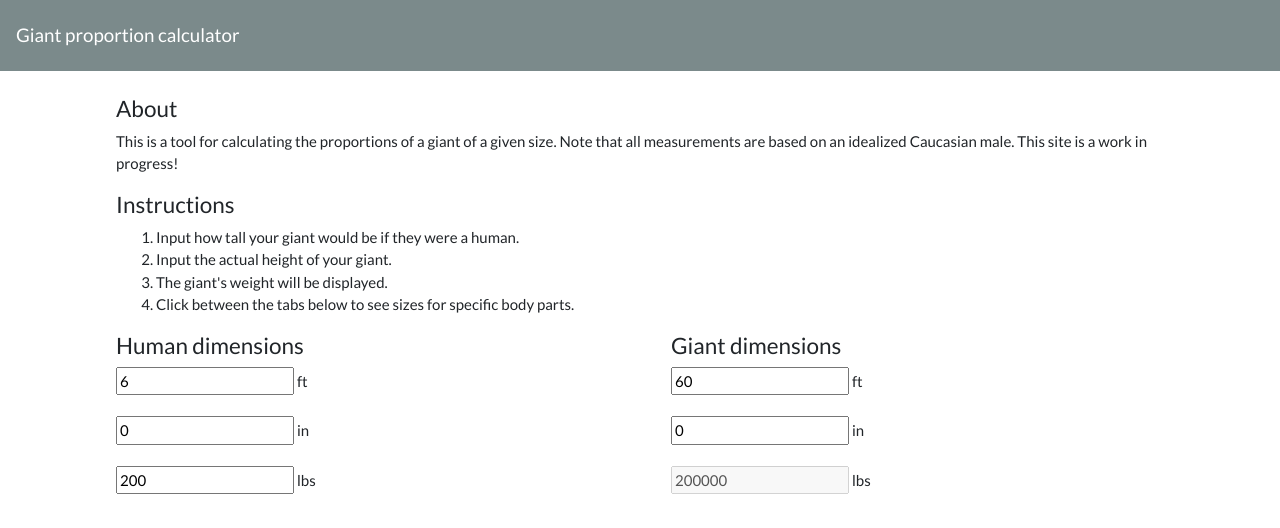
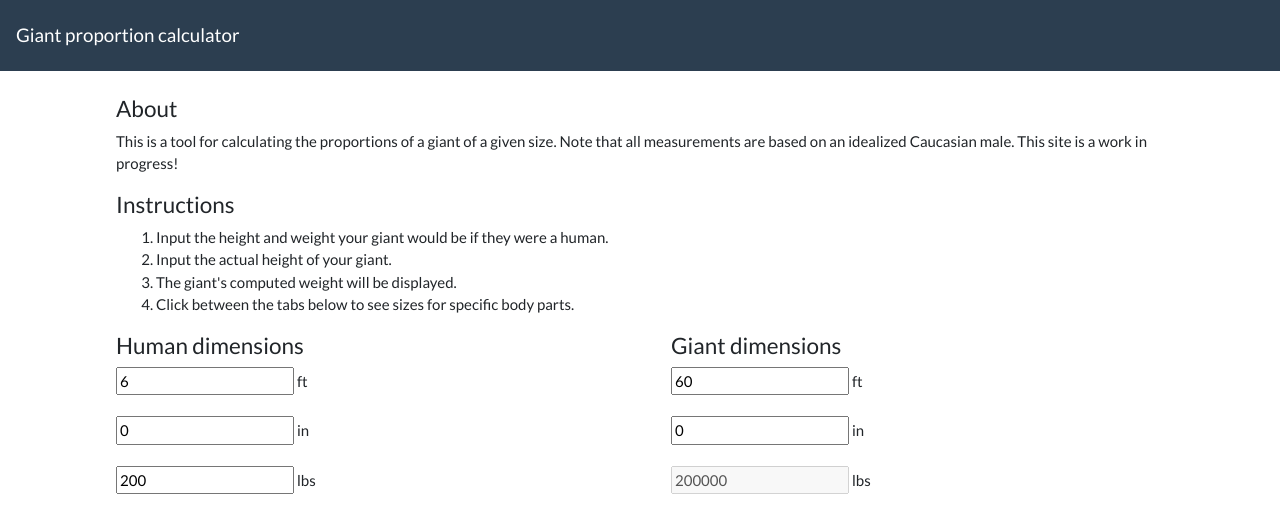
Before and after one commit to thundering-susurrus/thundering-susurrus.github.io, a plain HTML site: page calculator.html in a window 1280 px wide. Shown: the top 528 px of the page. Drawn offline with nearby package versions, Linux system fonts and the light colour scheme.

Commit message:
Fixes overflow issue and improves instructions

```diff
--- a/calculator.html
+++ b/calculator.html
@@ -9,7 +9,6 @@
     <script src="https://stackpath.bootstrapcdn.com/bootstrap/4.5.1/js/bootstrap.min.js" integrity="sha384-XEerZL0cuoUbHE4nZReLT7nx9gQrQreJekYhJD9WNWhH8nEW+0c5qq7aIo2Wl30J" crossorigin="anonymous"></script>
     <link rel="stylesheet" type="text/css" href="calculator/bootstrap.min.css">
     <link rel="stylesheet" type="text/css" href="calculator/calculator.css">
-    <!-- <script src="https://unpkg.com/autonumeric@4.6.0/dist/autoNumeric.min.js"></script>  -->
     <script src="calculator.js"></script>
     <title>G/t calculator</title>
     <link rel="apple-touch-icon" sizes="180x180" href="apple-touch-icon.png">
@@ -18,8 +17,9 @@
     <link rel="manifest" href="site.webmanifest">
   </head>
   <body>
+    <div id="wrapper">
     <header>
-      <nav class="navbar navbar-expand-md navbar-dark bg-dark mb-4">
+      <nav class="navbar navbar-expand-md navbar-dark bg-primary mb-4">
         <a class="navbar-brand">Giant proportion calculator</a>
       </nav>
     </header>
@@ -32,9 +32,9 @@
           </p>
           <h4>Instructions</h4>
           <ol>
-            <li>Input how tall your giant would be if they were a human.</li>
+            <li>Input the height and weight your giant would be if they were a human.</li>
             <li>Input the actual height of your giant.</li>
-            <li>The giant's weight will be displayed.</li>
+            <li>The giant's computed weight will be displayed.</li>
             <li>Click between the tabs below to see sizes for specific body parts.</li>
           </ol>
           <div class="row">
@@ -140,8 +140,9 @@
     </main>
     <footer class="footer">
       <div class="container">
-        <span class="text-muted">made with ♥ by <a href="https://thundering-susurrus.tumblr.com/">thundering-susurrus</a><span>
+        <span class="text-muted">made with ♥ by <a href="https://thundering-susurrus.tumblr.com/">thundering-susurrus</a></span>
       </div>
     </footer>
+  </div>
   </body>
 </html>
--- a/calculator/calculator.css
+++ b/calculator/calculator.css
@@ -43,3 +43,7 @@ img {
 table  { border-collapse: collapse; width: 100%; }
 th, td { padding: 8px 16px; }
 th     { background:#fff; }
+
+#wrapper {
+	overflow-x:hidden
+}
```
